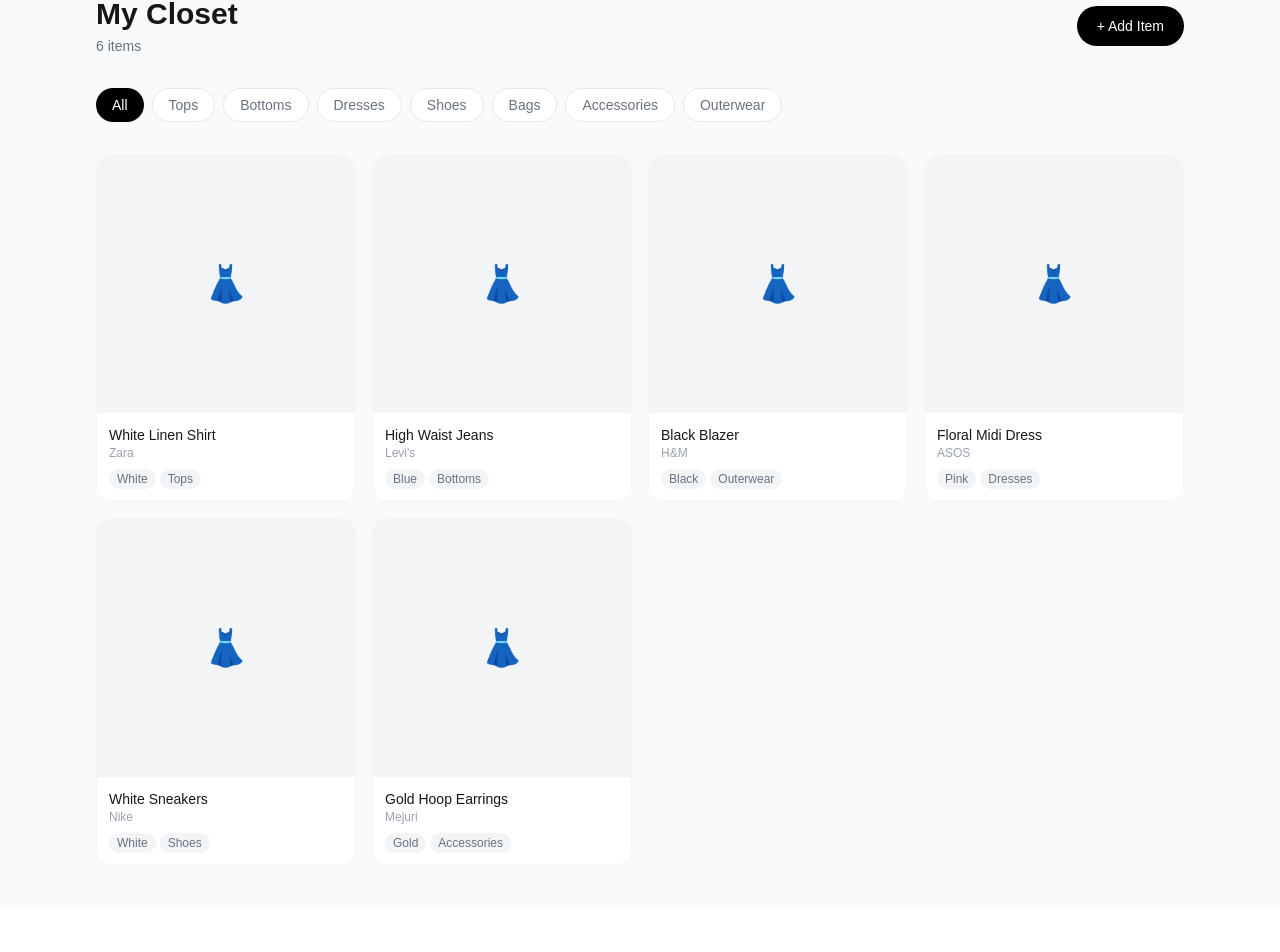
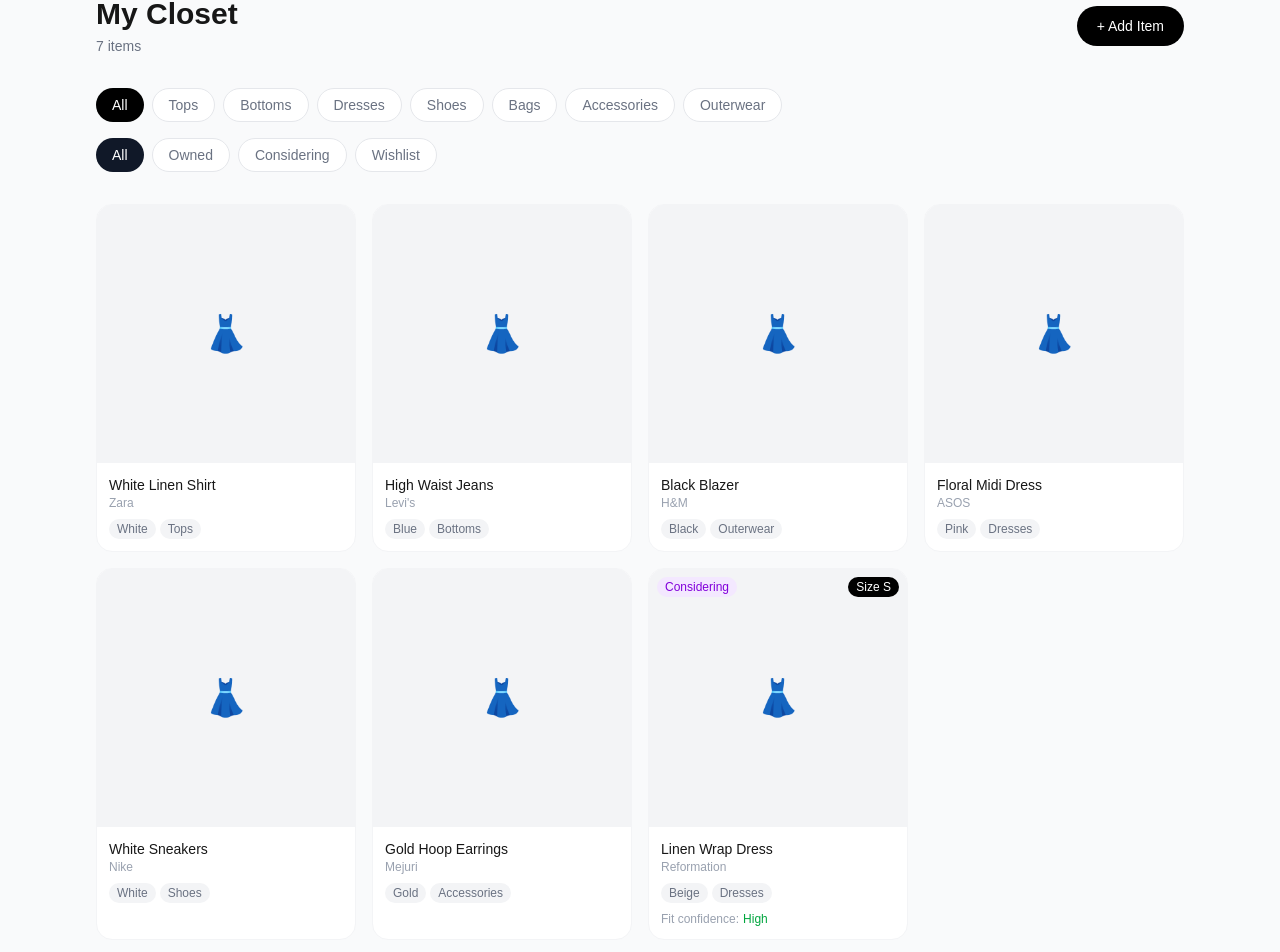
Before and after one commit to theodorevetere/project-j, a Next.js app: page /closet in a window 1280 px wide. Shown: the part 105-1057 px from the top of the page. Before the commit the page ends 1011 px from the top, so only its background shows below. Built offline with nearby package versions, Linux system fonts and the light colour scheme.

Commit message:
add status filters and fit result to closet items

```diff
--- a/app/closet/page.tsx
+++ b/app/closet/page.tsx
@@ -3,6 +3,7 @@ import { useState } from 'react'
 import Link from 'next/link'
 
 const CATEGORIES = ['All', 'Tops', 'Bottoms', 'Dresses', 'Shoes', 'Bags', 'Accessories', 'Outerwear']
+const STATUSES = ['All', 'Owned', 'Considering', 'Wishlist']
 
 type Item = {
   id: string
@@ -12,24 +13,35 @@ type Item = {
   color: string
   imageUrl: string
   tags: string[]
+  status: 'Owned' | 'Considering' | 'Wishlist'
+  fitResult?: {
+    suggestedSize: string
+    confidence: string
+  }
 }
 
 const SAMPLE_ITEMS: Item[] = [
-  { id: '1', name: 'White Linen Shirt', brand: 'Zara', category: 'Tops', color: 'White', imageUrl: '', tags: ['casual', 'summer'] },
-  { id: '2', name: 'High Waist Jeans', brand: 'Levi\'s', category: 'Bottoms', color: 'Blue', imageUrl: '', tags: ['casual', 'everyday'] },
-  { id: '3', name: 'Black Blazer', brand: 'H&M', category: 'Outerwear', color: 'Black', imageUrl: '', tags: ['work', 'formal'] },
-  { id: '4', name: 'Floral Midi Dress', brand: 'ASOS', category: 'Dresses', color: 'Pink', imageUrl: '', tags: ['summer', 'date night'] },
-  { id: '5', name: 'White Sneakers', brand: 'Nike', category: 'Shoes', color: 'White', imageUrl: '', tags: ['casual', 'everyday'] },
-  { id: '6', name: 'Gold Hoop Earrings', brand: 'Mejuri', category: 'Accessories', color: 'Gold', imageUrl: '', tags: ['everyday'] },
+  { id: '1', name: 'White Linen Shirt', brand: 'Zara', category: 'Tops', color: 'White', imageUrl: '', tags: ['casual', 'summer'], status: 'Owned' },
+  { id: '2', name: 'High Waist Jeans', brand: "Levi's", category: 'Bottoms', color: 'Blue', imageUrl: '', tags: ['casual', 'everyday'], status: 'Owned' },
+  { id: '3', name: 'Black Blazer', brand: 'H&M', category: 'Outerwear', color: 'Black', imageUrl: '', tags: ['work', 'formal'], status: 'Owned' },
+  { id: '4', name: 'Floral Midi Dress', brand: 'ASOS', category: 'Dresses', color: 'Pink', imageUrl: '', tags: ['summer', 'date night'], status: 'Owned' },
+  { id: '5', name: 'White Sneakers', brand: 'Nike', category: 'Shoes', color: 'White', imageUrl: '', tags: ['casual', 'everyday'], status: 'Owned' },
+  { id: '6', name: 'Gold Hoop Earrings', brand: 'Mejuri', category: 'Accessories', color: 'Gold', imageUrl: '', tags: ['everyday'], status: 'Owned' },
+  { id: '7', name: 'Linen Wrap Dress', brand: 'Reformation', category: 'Dresses', color: 'Beige', imageUrl: '', tags: ['summer', 'date night'], status: 'Considering', fitResult: { suggestedSize: 'S', confidence: 'high' } },
 ]
 
 export default function ClosetPage() {
   const [activeCategory, setActiveCategory] = useState('All')
+  const [activeStatus, setActiveStatus] = useState('All')
   const [showAddModal, setShowAddModal] = useState(false)
-  const [newItem, setNewItem] = useState({ name: '', brand: '', category: 'Tops', color: '', imageUrl: '', tags: '' })
+  const [newItem, setNewItem] = useState({ name: '', brand: '', category: 'Tops', color: '', imageUrl: '', tags: '', status: 'Owned' })
   const [items, setItems] = useState<Item[]>(SAMPLE_ITEMS)
 
-  const filtered = activeCategory === 'All' ? items : items.filter(i => i.category === activeCategory)
+  const filtered = items.filter(i => {
+    const catMatch = activeCategory === 'All' || i.category === activeCategory
+    const statusMatch = activeStatus === 'All' || i.status === activeStatus
+    return catMatch && statusMatch
+  })
 
   const handleAdd = () => {
     if (!newItem.name) return
@@ -41,9 +53,10 @@ export default function ClosetPage() {
       color: newItem.color,
       imageUrl: newItem.imageUrl,
       tags: newItem.tags.split(',').map(t => t.trim()).filter(Boolean),
+      status: newItem.status as 'Owned' | 'Considering' | 'Wishlist',
     }])
     setShowAddModal(false)
-    setNewItem({ name: '', brand: '', category: 'Tops', color: '', imageUrl: '', tags: '' })
+    setNewItem({ name: '', brand: '', category: 'Tops', color: '', imageUrl: '', tags: '', status: 'Owned' })
   }
 
   return (
@@ -69,7 +82,7 @@ export default function ClosetPage() {
         </div>
 
         {/* Category Filter */}
-        <div className="flex gap-2 mb-8 flex-wrap">
+        <div className="flex gap-2 mb-4 flex-wrap">
           {CATEGORIES.map(cat => (
             <button key={cat} onClick={() => setActiveCategory(cat)}
               className={`px-4 py-1.5 rounded-full text-sm font-medium transition ${activeCategory === cat ? 'bg-black text-white' : 'bg-white text-gray-500 border border-gray-200 hover:border-gray-400'}`}>
@@ -78,15 +91,43 @@ export default function ClosetPage() {
           ))}
         </div>
 
+        {/* Status Filter */}
+        <div className="flex gap-2 mb-8">
+          {STATUSES.map(status => (
+            <button key={status} onClick={() => setActiveStatus(status)}
+              className={`px-4 py-1.5 rounded-full text-sm font-medium transition ${
+                activeStatus === status
+                  ? status === 'Considering' ? 'bg-purple-600 text-white'
+                  : status === 'Wishlist' ? 'bg-blue-600 text-white'
+                  : 'bg-gray-900 text-white'
+                  : 'bg-white text-gray-500 border border-gray-200 hover:border-gray-400'
+              }`}>
+              {status}
+            </button>
+          ))}
+        </div>
+
         {/* Grid */}
         <div className="grid grid-cols-2 md:grid-cols-3 lg:grid-cols-4 gap-4">
           {filtered.map(item => (
             <div key={item.id} className="bg-white rounded-2xl overflow-hidden border border-gray-100 hover:border-gray-300 transition">
-              <div className="aspect-square bg-gray-100 flex items-center justify-center">
+              <div className="aspect-square bg-gray-100 flex items-center justify-center relative">
                 {item.imageUrl ? (
                   <img src={item.imageUrl} alt={item.name} className="w-full h-full object-cover" />
                 ) : (
                   <span className="text-4xl">👗</span>
+                )}
+                {item.status !== 'Owned' && (
+                  <span className={`absolute top-2 left-2 text-xs px-2 py-0.5 rounded-full font-medium ${
+                    item.status === 'Considering' ? 'bg-purple-100 text-purple-700' : 'bg-blue-100 text-blue-700'
+                  }`}>
+                    {item.status}
+                  </span>
+                )}
+                {item.fitResult && (
+                  <span className="absolute top-2 right-2 bg-black text-white text-xs px-2 py-0.5 rounded-full font-medium">
+                    Size {item.fitResult.suggestedSize}
+                  </span>
                 )}
               </div>
               <div className="p-3">
@@ -96,6 +137,15 @@ export default function ClosetPage() {
                   <span className="bg-gray-100 text-gray-500 text-xs px-2 py-0.5 rounded-full">{item.color}</span>
                   <span className="bg-gray-100 text-gray-500 text-xs px-2 py-0.5 rounded-full">{item.category}</span>
                 </div>
+                {item.fitResult && (
+                  <div className="mt-2 flex items-center gap-1">
+                    <span className="text-xs text-gray-400">Fit confidence:</span>
+                    <span className={`text-xs font-medium capitalize ${
+                      item.fitResult.confidence === 'high' ? 'text-green-600' :
+                      item.fitResult.confidence === 'medium' ? 'text-orange-500' : 'text-gray-400'
+                    }`}>{item.fitResult.confidence}</span>
+                  </div>
+                )}
               </div>
             </div>
           ))}
@@ -116,6 +166,12 @@ export default function ClosetPage() {
                 className="w-full border border-gray-200 rounded-xl px-4 py-2.5 text-sm focus:outline-none focus:ring-2 focus:ring-black">
                 {CATEGORIES.filter(c => c !== 'All').map(c => <option key={c}>{c}</option>)}
               </select>
+              <select value={newItem.status} onChange={e => setNewItem({...newItem, status: e.target.value})}
+                className="w-full border border-gray-200 rounded-xl px-4 py-2.5 text-sm focus:outline-none focus:ring-2 focus:ring-black">
+                <option value="Owned">Owned</option>
+                <option value="Considering">Considering</option>
+                <option value="Wishlist">Wishlist</option>
+              </select>
               <input placeholder="Color" value={newItem.color} onChange={e => setNewItem({...newItem, color: e.target.value})}
                 className="w-full border border-gray-200 rounded-xl px-4 py-2.5 text-sm focus:outline-none focus:ring-2 focus:ring-black" />
               <input placeholder="Image URL (optional)" value={newItem.imageUrl} onChange={e => setNewItem({...newItem, imageUrl: e.target.value})}
```
